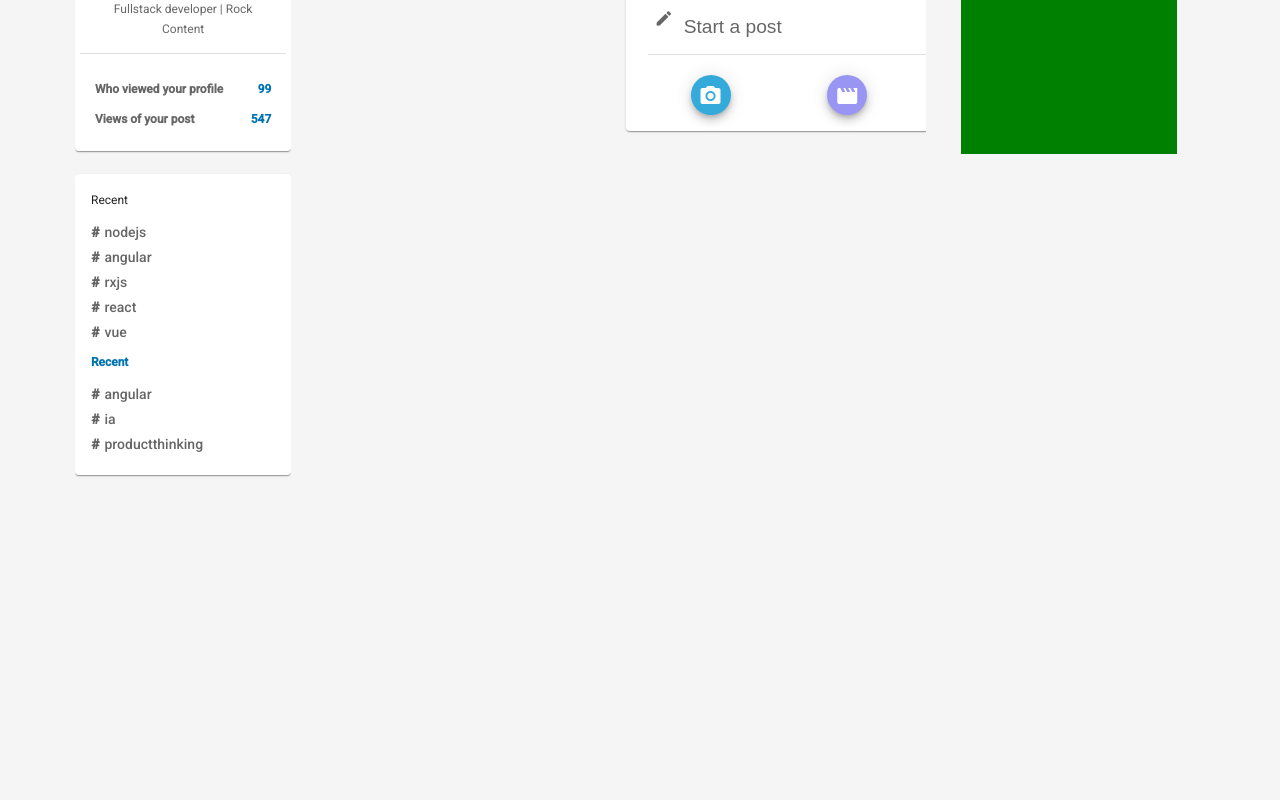
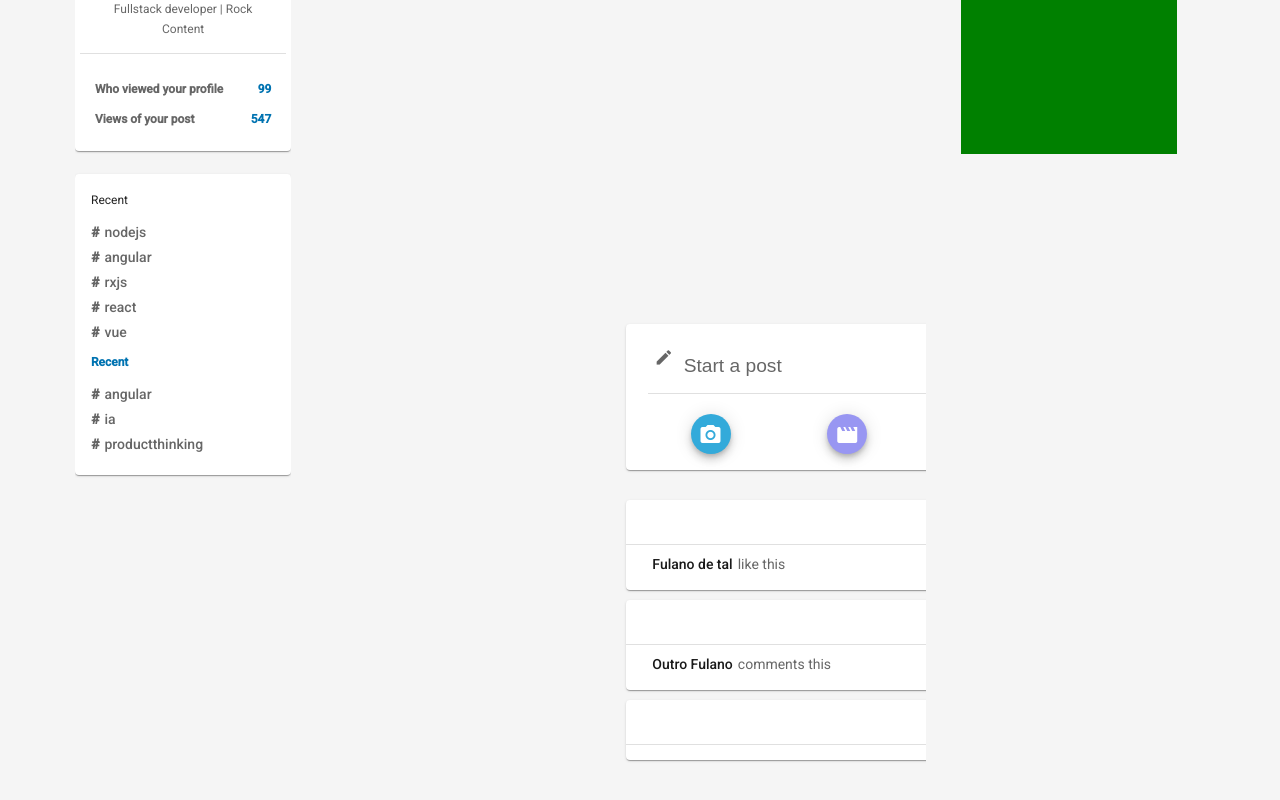
Before and after one commit to lucasalvessouza/linkedin-angular, an Angular app: page / in a window 1280 px wide. Shown: the part 308-1108 px from the top of the page. Before the commit the page ends 802 px from the top, so only its background shows below. Built offline with nearby package versions, Linux system fonts and the light colour scheme.

Commit message:
fix post card

```diff
--- a/src/app/home/feed-post/feed-post.component.css
+++ b/src/app/home/feed-post/feed-post.component.css
@@ -3,15 +3,17 @@
 }
 
 .feed-card-post-related {
-  float: left;
-  height: 100%;
-  display: inline-flex;
-  align-items: center;
+  /* float: left; */
+  /* height: 100%; */
+  /* display: inline-flex; */
+  /* align-items: center; */
   padding-left: 10px;
+  margin-top: 10px;
+  /* position: relative; */
 }
 
 .feed-card-post-related > #name{
-  font-weight: 600;
+  font-weight: 500;
   color: rgba(0,0,0,.9);
   margin-right: 5px;
 }
@@ -20,7 +22,14 @@
   color: rgba(0,0,0,.6);
 }
 
+.feed-card-post-header {
+  width: 100%;
+  height: 28px;
+}
+
 .feed-card-post-more {
+  height: auto;
+  position: relative;
   float: right;
   color: rgba(0,0,0,.6);
 }
@@ -28,8 +37,3 @@
 .feed-card-post-more:hover {
   color: #000;
 }
-
-.feed-card-post-header {
-  width: 100%;
-  height: 40px;
-}
--- a/src/app/home/feed-post/feed-post.component.html
+++ b/src/app/home/feed-post/feed-post.component.html
@@ -1,14 +1,15 @@
 <mat-card class="feed-card-post">
   <div class="feed-card-post-header">
-    <div class="feed-card-post-related">
-      <span id="name">Fulano de tal</span>
-      <span id="action">likes this</span>
-    </div>
-    <button mat-icon-button class="feed-card-post-more" aria-label="Example icon button with a vertical three dot icon">
+    <a href="" class="feed-card-post-more">
       <mat-icon>more_horiz</mat-icon>
-    </button>
+    </a>
   </div>
   <mat-divider></mat-divider>
+
+  <div class="feed-card-post-related" *ngIf="post.related">
+    <span id="name">{{ post.related.name }}</span>
+    <span id="action">{{ post.related.action }} this</span>
+  </div>
   <mat-card-content>
     <div>
 
--- a/src/app/home/feed-post/feed-post.component.ts
+++ b/src/app/home/feed-post/feed-post.component.ts
@@ -1,4 +1,4 @@
-import { Component, OnInit } from '@angular/core';
+import { Component, OnInit, Input } from '@angular/core';
 
 @Component({
   selector: 'la-feed-post',
@@ -7,6 +7,8 @@ import { Component, OnInit } from '@angular/core';
 })
 export class FeedPostComponent implements OnInit {
 
+  @Input() post
+
   constructor() { }
 
   ngOnInit(): void {
--- a/src/app/home/feed/feed.component.css
+++ b/src/app/home/feed/feed.component.css
@@ -7,6 +7,7 @@
   width: 100%;
   position: absolute;
   margin-top: 30px;
+  height: 800px;
 }
 
 .feed-create-button {
--- a/src/app/home/feed/feed.component.html
+++ b/src/app/home/feed/feed.component.html
@@ -27,5 +27,5 @@
     </mat-card-content>
   </mat-card>
   <div class="feed-card-timeline">
-    <la-feed-post></la-feed-post>
+    <la-feed-post *ngFor="let post of posts" [post]="post"></la-feed-post>
   </div>
--- a/src/app/home/feed/feed.component.ts
+++ b/src/app/home/feed/feed.component.ts
@@ -7,6 +7,24 @@ import { Component, OnInit } from '@angular/core';
 })
 export class FeedComponent implements OnInit {
 
+  posts: any[] = [
+    {
+      related: {
+        name: 'Fulano de tal',
+        action: 'like'
+      }
+    },
+    {
+      related: {
+        name: 'Outro Fulano',
+        action: 'comments'
+      }
+    },
+    {
+      related: null
+    }
+  ]
+
   constructor() { }
 
   ngOnInit(): void {
--- a/src/app/home/home.component.css
+++ b/src/app/home/home.component.css
@@ -89,6 +89,7 @@
 .home-col-center {
   width: 600px!important;
   /* background-color: blue; */
+  height: 100%;
   left: calc((22.2033% - 0.556667px + 1px) * 1)!important;
 }
 
```
